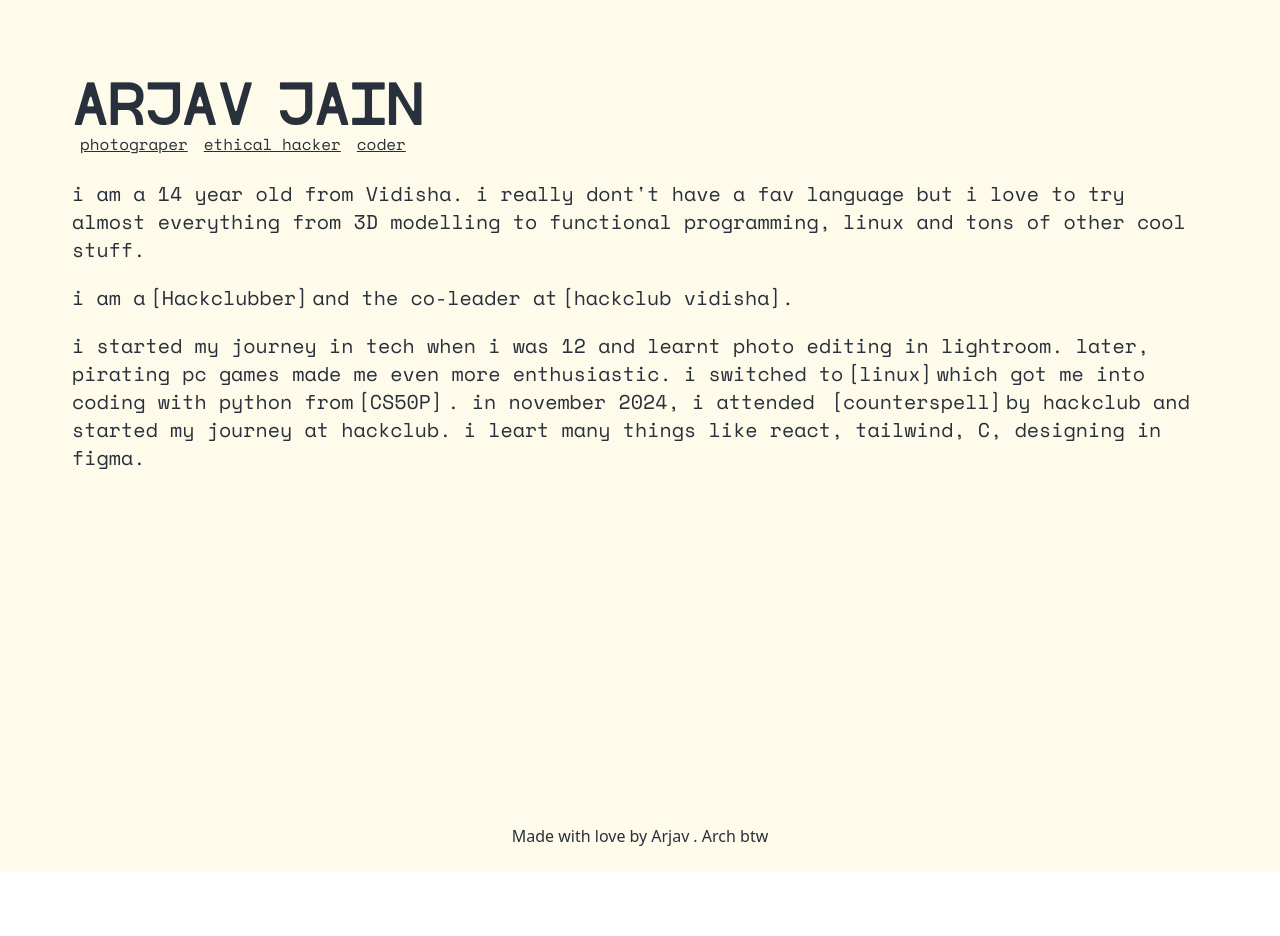
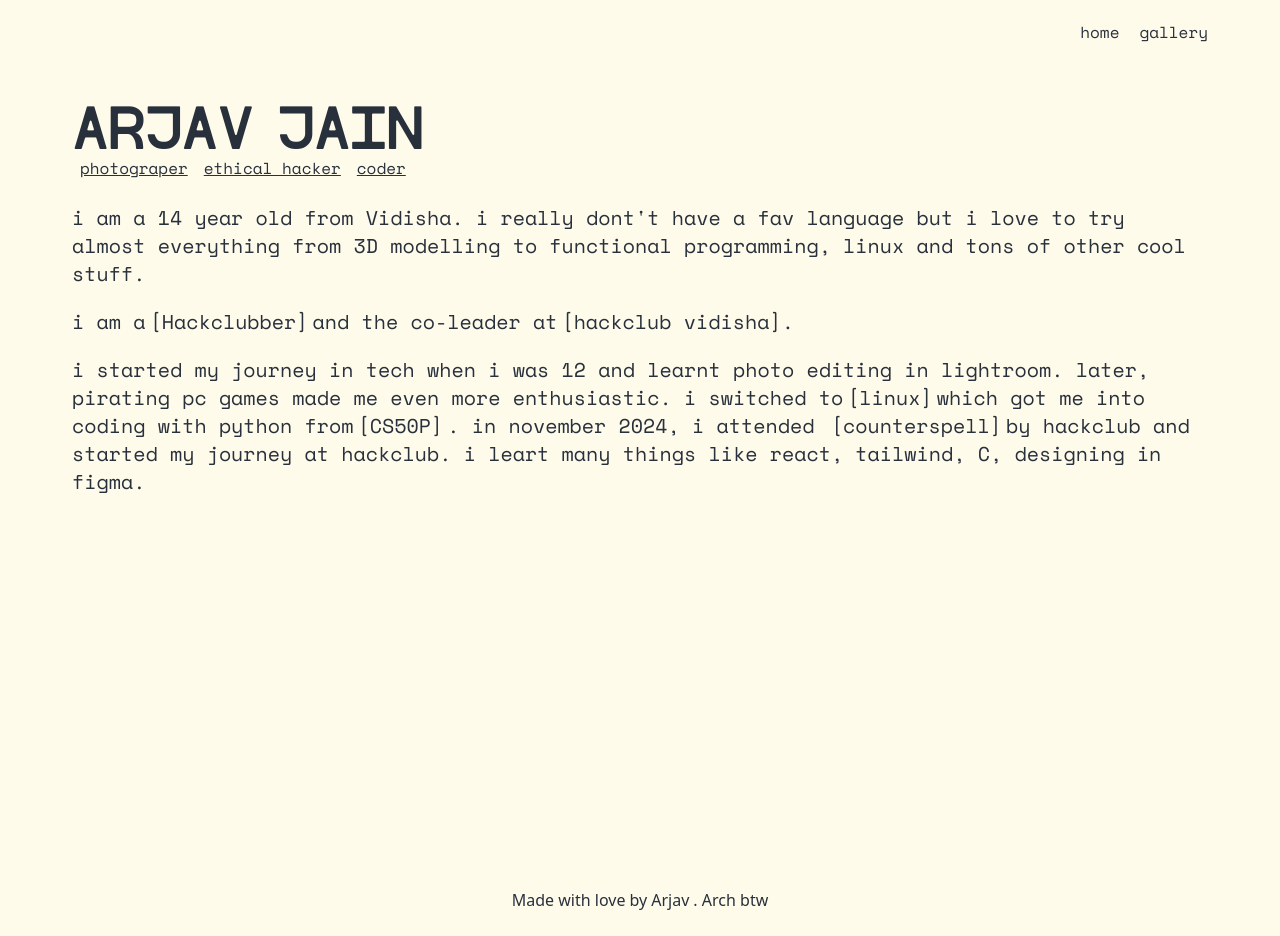
Before and after one commit to arjav0703/my-website, a Next.js app: page / in a window 1280 px wide. Before the commit the page ends 872 px from the top, so only its background shows below. Built offline with nearby package versions, Linux system fonts and the light colour scheme.

Commit message:
add navbar

```diff
--- a/src/app/globals.css
+++ b/src/app/globals.css
@@ -18,7 +18,7 @@ h1 {
   font-family: 'Tars-mono';
 }
 
-p {
+p, nav {
   font-family: 'Space-Mono';
 }
 
--- a/src/app/page.tsx
+++ b/src/app/page.tsx
@@ -1,7 +1,13 @@
 export default function Home() {
   return (
-    <div>
-    <div className="py-20 flex flex-col items-center bg-amber-50 h-screen px-18">
+    <div className="bg-amber-50">
+      <div className="flex justify-end py-5 px-18">
+        <nav className="flex flex-row gap-5">
+          <a href='./' className="hover:underline">home</a>
+          <a href='./gallery' className="hover:underline">gallery</a>
+        </nav>
+      </div>
+      <div className="py-10 flex flex-col items-center h-screen px-18">
 
         <div>
           <h1 className="text-5xl">ARJAV JAIN</h1>
```
Lines whose indentation alone changed are shown as unchanged.
